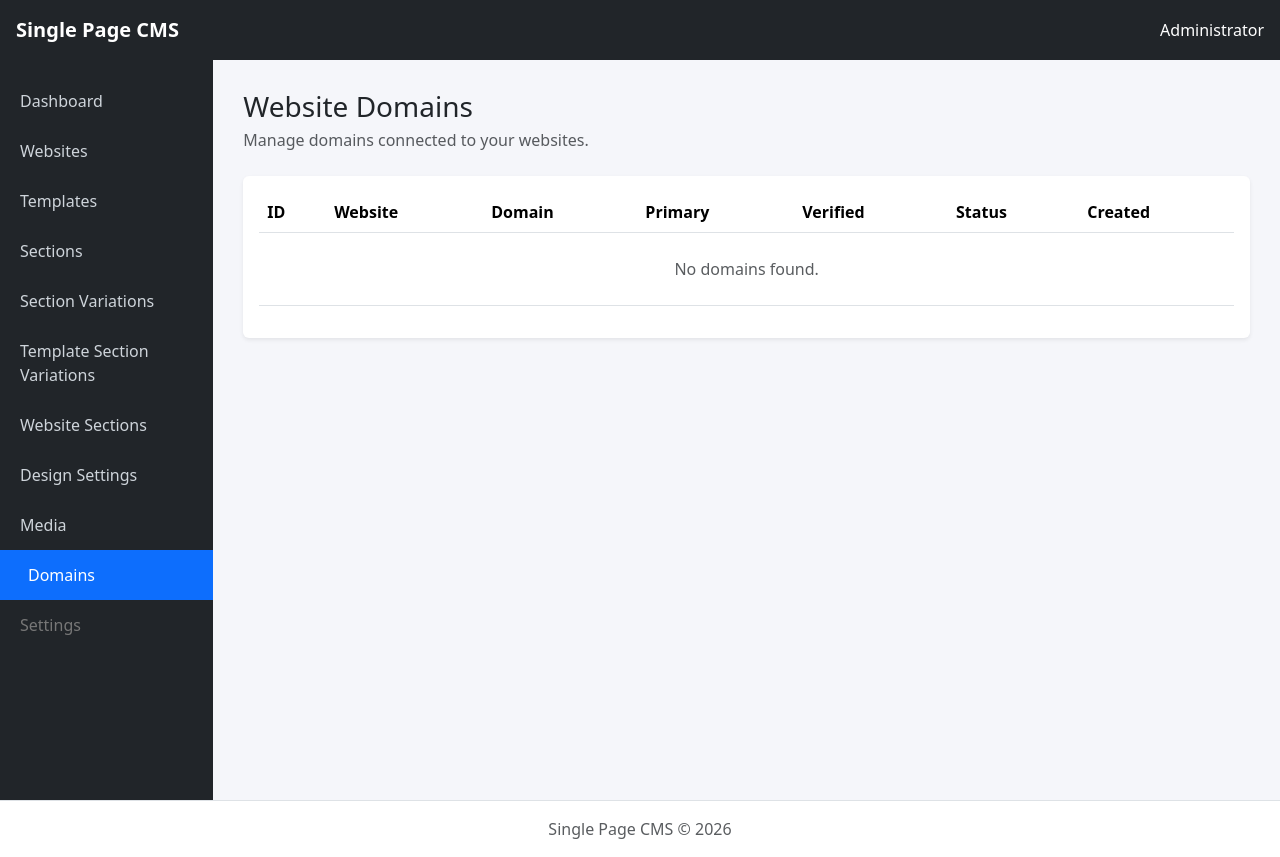
After one commit to TappIndia/single-page-cms-chatgpt, a CodeIgniter 4 app: the page made by app/Views/admin/site_domain/index.php in a window 1280 px wide. The commit adds this page. Run offline with PHP 8.4 and a stand-in for CodeIgniter, Linux system fonts and the light colour scheme; the template is opened without the code that fills it, so the values that code supplies are empty; some libraries are stand-ins or nearby versions.

Commit message:
Add website domain management listing

```diff
--- a/app/Config/Routes.php
+++ b/app/Config/Routes.php
@@ -31,3 +31,5 @@ $routes->get('admin/media/upload', 'Admin\SiteMedia::create');
 $routes->post('admin/media/upload', 'Admin\SiteMedia::upload');
 
 $routes->get('admin/media/view/(:num)', 'Admin\SiteMedia::view/$1');
+
+$routes->get('admin/domains', 'Admin\SiteDomain::index');
--- a/app/Views/admin/layouts/main.php
+++ b/app/Views/admin/layouts/main.php
@@ -90,6 +90,9 @@
                 <a href="<?= site_url('admin/site-sections') ?>" class="<?= uri_string() === 'admin/site-sections' ? 'active' : '' ?>">Website Sections</a>
                 <a href="<?= site_url('admin/design-settings') ?>" class="<?= uri_string() === 'admin/design-settings' ? 'active' : '' ?>">Design Settings</a>
                 <a href="<?= site_url('admin/media') ?>" class="<?= uri_string() === 'admin/media' ? 'active' : '' ?>">Media</a>
+<a href="<?= site_url('admin/domains') ?>" class="<?= url_is('admin/domains') ? 'active' : '' ?>">
+    <i class="bi bi-globe me-2"></i>Domains
+</a>
                 <a href="#" class="disabled">Settings</a>
 
             </div>
--- /dev/null
+++ b/app/Views/admin/site_domain/index.php
@@ -0,0 +1,61 @@
+<?= $this->extend('admin/layouts/main') ?>
+
+<?= $this->section('content') ?>
+
+<div class="d-flex justify-content-between align-items-center mb-4">
+    <div>
+        <h3 class="mb-1">Website Domains</h3>
+        <p class="text-muted mb-0">Manage domains connected to your websites.</p>
+    </div>
+</div>
+
+<div class="card border-0 shadow-sm">
+    <div class="card-body">
+        <div class="table-responsive">
+            <table class="table table-hover align-middle">
+                <thead>
+                    <tr>
+                        <th>ID</th>
+                        <th>Website</th>
+                        <th>Domain</th>
+                        <th>Primary</th>
+                        <th>Verified</th>
+                        <th>Status</th>
+                        <th>Created</th>
+                    </tr>
+                </thead>
+                <tbody>
+                    <?php if (!empty($domains)): ?>
+                        <?php foreach ($domains as $item): ?>
+                            <tr>
+                                <td><?= esc($item['id']) ?></td>
+                                <td><?= esc($item['site_name']) ?></td>
+                                <td><?= esc($item['domain']) ?></td>
+                                <td>
+                                    <?= $item['is_primary']
+                                        ? '<span class="badge bg-primary">Primary</span>'
+                                        : '<span class="text-muted">No</span>' ?>
+                                </td>
+                                <td>
+                                    <?= $item['is_verified']
+                                        ? '<span class="badge bg-success">Verified</span>'
+                                        : '<span class="badge bg-warning text-dark">Pending</span>' ?>
+                                </td>
+                                <td><?= esc(ucfirst($item['status'])) ?></td>
+                                <td><?= esc($item['created_at']) ?></td>
+                            </tr>
+                        <?php endforeach ?>
+                    <?php else: ?>
+                        <tr>
+                            <td colspan="7" class="text-center text-muted py-4">
+                                No domains found.
+                            </td>
+                        </tr>
+                    <?php endif ?>
+                </tbody>
+            </table>
+        </div>
+    </div>
+</div>
+
+<?= $this->endSection() ?>
```
Also changed, not shown: app/Controllers/Admin/SiteDomain.php (added, +36 -0 lines).
